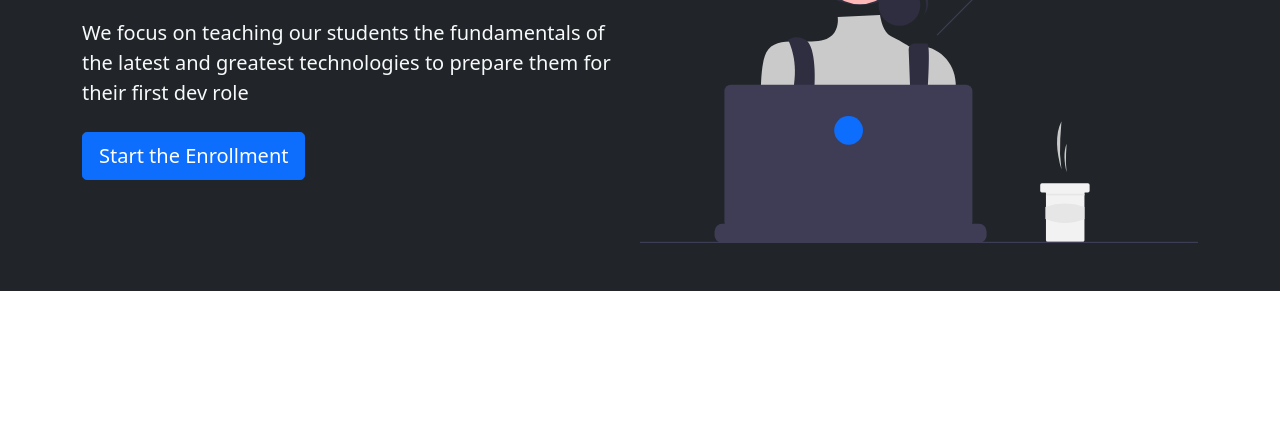
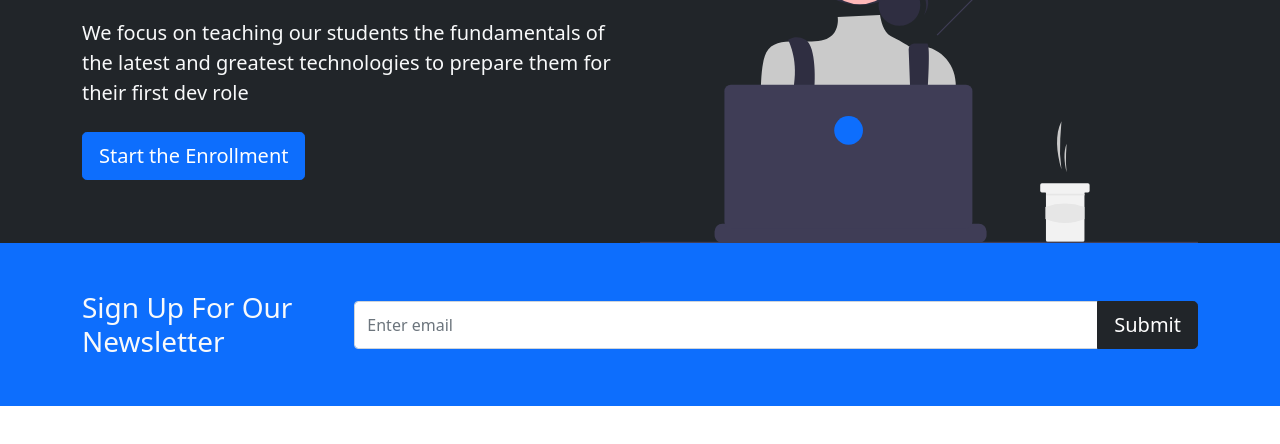
Before and after one commit to DharaneeswaranR/bootstrap-5-bootcamp, a plain HTML site: page index.html in a window 1280 px wide. Shown: the part 238-682 px from the top of the page. Drawn offline with nearby package versions, Linux system fonts and the light colour scheme.

Commit message:
added newsletter section

```diff
--- a/index.html
+++ b/index.html
@@ -34,7 +34,7 @@
     </nav>
 
     <!-- Showcase -->
-    <section class="bg-dark text-light p-5 text-center text-sm-start">
+    <section class="bg-dark text-light p-5 p-lg-0 pt-lg-5 text-center text-sm-start">
         <div class="container">
             <div class="d-sm-flex align-items-center justify-content-between">
                 <div>
@@ -48,6 +48,19 @@
         </div>
     </section>
 
+    <!-- Newsletter -->
+    <section class="bg-primary text-light p-5">
+        <div class="container">
+            <div class="d-md-flex justify-content-between align-items-center">
+                <h3 class="mb-3 mb-md-0">Sign Up For Our Newsletter</h3>
+                <div class="input-group news-input">
+                    <input type="email" class="form-control" placeholder="Enter email">
+                    <button class="btn btn-dark btn-lg" type="button" id="button-addon2">Submit</button>
+                </div>
+            </div>
+        </div>
+    </section>
+
     <script src="https://cdn.jsdelivr.net/npm/bootstrap@5.0.2/dist/js/bootstrap.bundle.min.js"
         integrity="sha384-MrcW6ZMFYlzcLA8Nl+NtUVF0sA7MsXsP1UyJoMp4YLEuNSfAP+JcXn/tWtIaxVXM"
         crossorigin="anonymous"></script>
```
